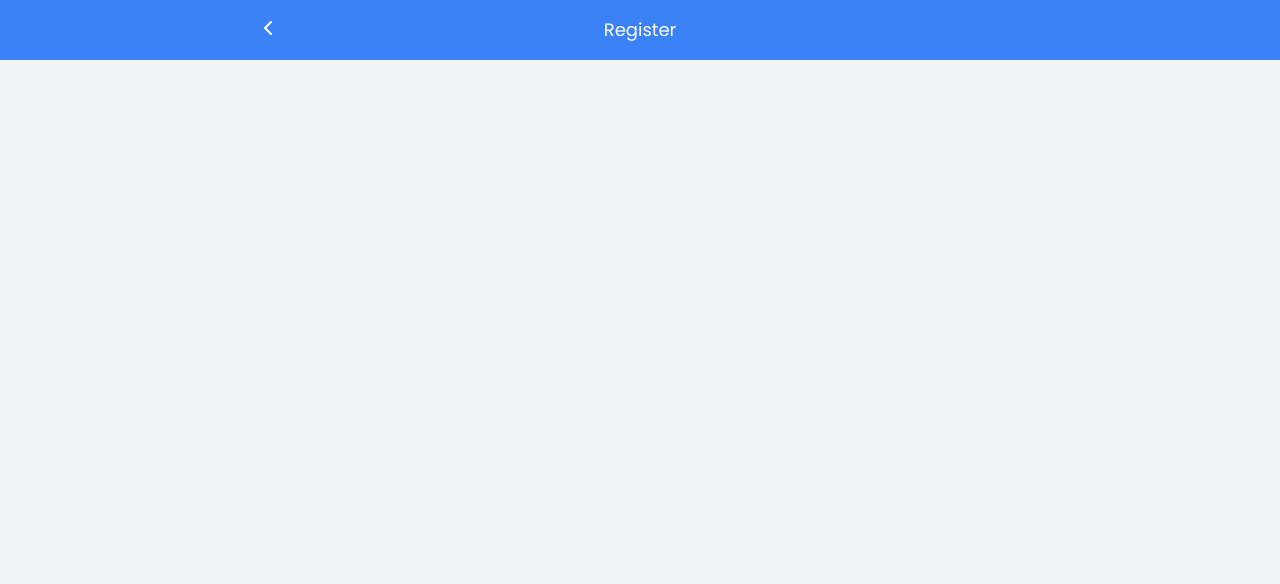
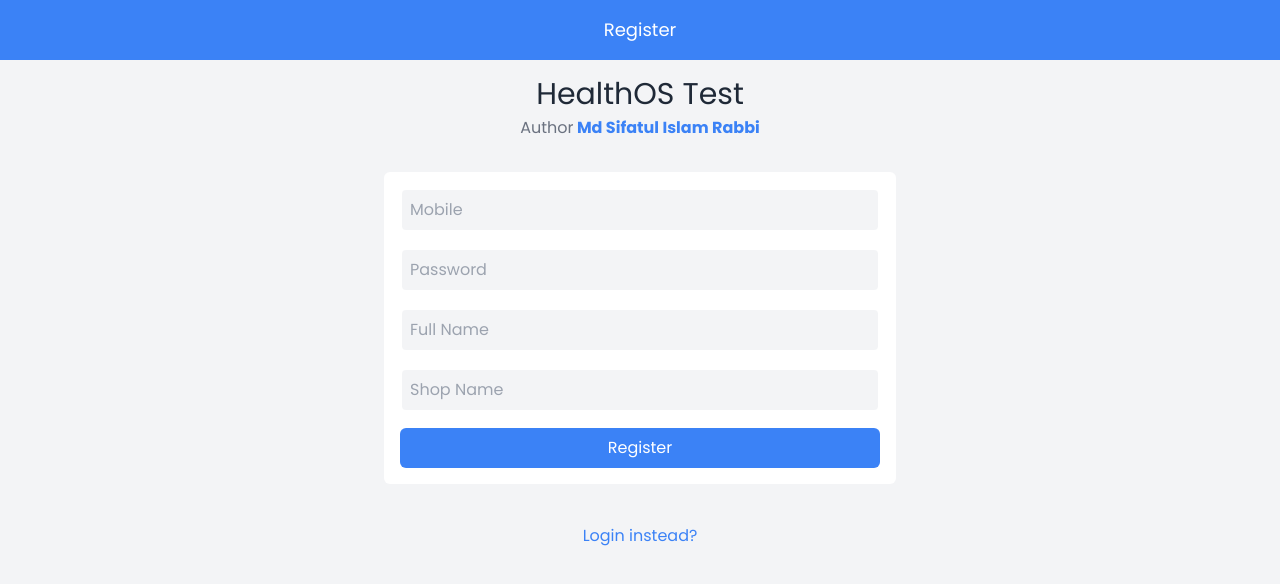
Before and after one commit to sifatulrabbi/healthos-test, a React (Create React App) app: page /register in a window 1280 px wide. Shown: the top 584 px of the page. Built offline with nearby package versions, Linux system fonts and the light colour scheme.

Commit message:
feat(page): register page

```diff
--- /dev/null
+++ b/src/features/RegisterForm.jsx
@@ -0,0 +1,55 @@
+import React from "react";
+import {useLoginForm} from "../hooks";
+import {FormGroup} from "../components";
+import {v4} from "uuid";
+
+function LoginForm() {
+  const {passwordRef, mobileRef, handleSubmit} = useLoginForm();
+
+  const formFields = [
+    {
+      label: "Mobile",
+      name: "mobile",
+      required: true,
+      objRef: passwordRef,
+      type: "number",
+    },
+    {
+      label: "Password",
+      name: "password",
+      required: true,
+      objRef: mobileRef,
+      type: "password",
+    },
+    {
+      label: "Full Name",
+      name: "full_name",
+      require: true,
+      type: "text",
+      objRef: null,
+    },
+    {
+      label: "Shop Name",
+      name: "shop_name",
+      require: true,
+      type: "text",
+      objRef: null,
+    },
+  ];
+
+  return (
+    <form
+      onSubmit={handleSubmit}
+      className="w-full bg-white rounded-md p-4 flex flex-col gap-4 max-w-lg"
+    >
+      {formFields.map((field) => (
+        <FormGroup key={v4()} {...field} />
+      ))}
+      <button type="submit" className="w-full btn-primary">
+        Register
+      </button>
+    </form>
+  );
+}
+
+export default LoginForm;
--- a/src/features/index.js
+++ b/src/features/index.js
@@ -1,6 +1,7 @@
 export {default as ProtectedRoutes} from "./ProtectedRoutes";
 export {default as BottomBar} from "./BottomBar";
 export {default as LoginForm} from "./LoginForm";
+export {default as RegisterForm} from "./RegisterForm";
 export {default as Header} from "./Header";
 export {default as Loading} from "./Loading";
 export {default as Overview} from "./Overview";
--- a/src/pages/Register.jsx
+++ b/src/pages/Register.jsx
@@ -1,15 +1,37 @@
 import React from "react";
+import {RegisterForm} from "../features";
+import {Link} from "react-router-dom";
 import {useUpdateHeader} from "../hooks";
+import {HeaderText} from "../components";
 
 function Register() {
   const updateHeader = useUpdateHeader();
 
   React.useEffect(() => {
-    updateHeader("Register", "/");
+    updateHeader(<HeaderText name={"Register"} />);
     // eslint-disable-next-line react-hooks/exhaustive-deps
   }, []);
 
-  return <div>Register</div>;
+  return (
+    <div className="w-full page-shrink h-screen items-center">
+      <div className="mb-8 w-full flex flex-col justify-center items-center">
+        <h3 className="text-3xl text-gray-800 mb-1">HealthOS Test</h3>
+        <span className="text-gray-500">
+          Author
+          <span className="text-blue-500 font-bold">
+            {" "}
+            Md Sifatul Islam Rabbi
+          </span>
+        </span>
+      </div>
+      <RegisterForm />
+      <div className="mt-10 text-base text-gray-600">
+        <Link to="/login" className="text-blue-500">
+          Login instead?
+        </Link>
+      </div>
+    </div>
+  );
 }
 
 export default Register;
```
